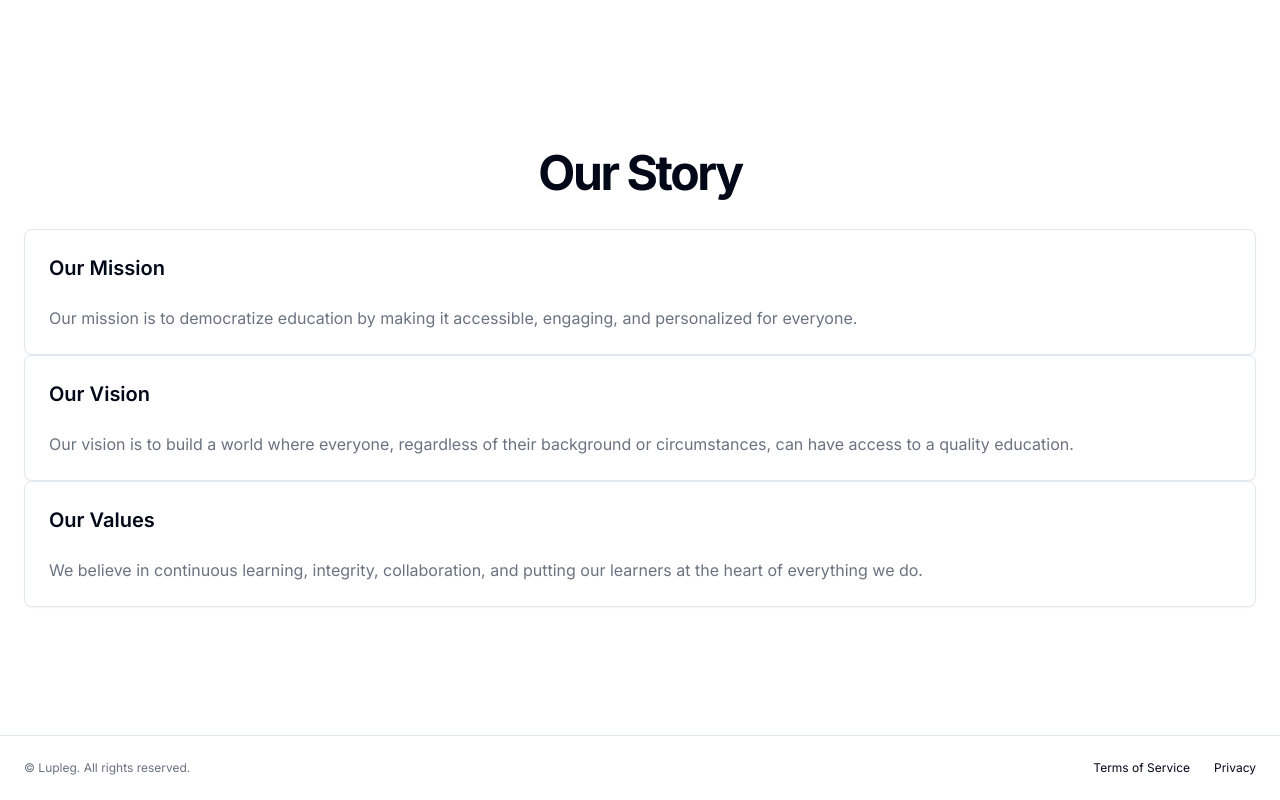
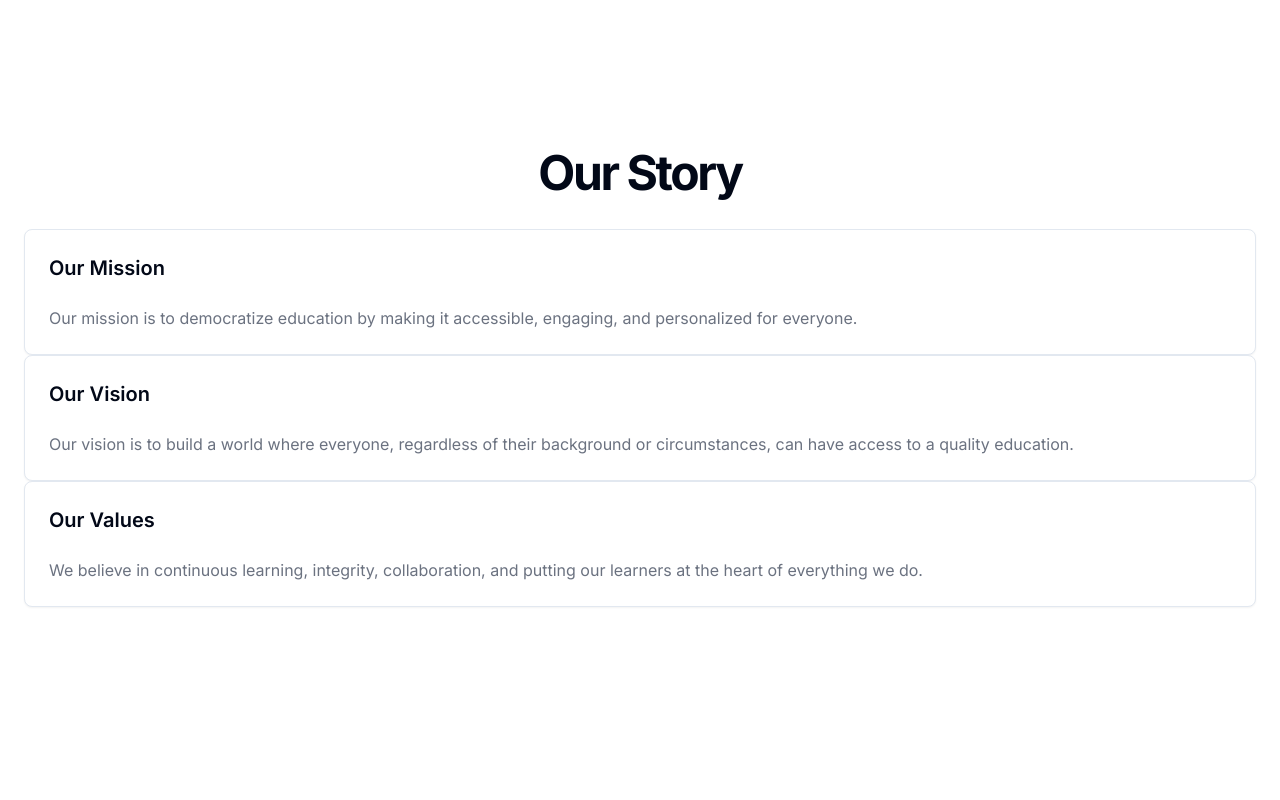
Before and after one commit to Lupleg-dev/React_Tutorials, a Next.js app: page /about_us in a window 1280 px wide. Shown: the part 515-1315 px from the top of the page. After the commit the page ends 1250 px from the top, so only its background shows below. Built offline with nearby package versions, Linux system fonts and the light colour scheme.

Commit message:
removed the footer

```diff
--- a/app/about_us/page.js
+++ b/app/about_us/page.js
@@ -86,17 +86,6 @@
           </div>
         </section>
       </main>
-      <footer className="flex flex-col gap-2 sm:flex-row py-6 w-full shrink-0 items-center px-4 md:px-6 border-t">
-        <p className="text-xs text-gray-500 dark:text-gray-400">© Lupleg. All rights reserved.</p>
-        <nav className="sm:ml-auto flex gap-4 sm:gap-6">
-          <Link className="text-xs hover:underline underline-offset-4" href="#">
-            Terms of Service
-          </Link>
-          <Link className="text-xs hover:underline underline-offset-4" href="#">
-            Privacy
-          </Link>
-        </nav>
-      </footer>
     </div>
   )
 }
--- a/app/features/page.js
+++ b/app/features/page.js
@@ -79,17 +79,6 @@
           </div>
         </section>
       </main>
-      <footer className="flex flex-col gap-2 sm:flex-row py-6 w-full shrink-0 items-center px-4 md:px-6 border-t">
-        <p className="text-xs text-gray-500 dark:text-gray-400">© Lupleg. All rights reserved.</p>
-        <nav className="sm:ml-auto flex gap-4 sm:gap-6">
-          <Link className="text-xs hover:underline underline-offset-4" href="#">
-            Terms of Service
-          </Link>
-          <Link className="text-xs hover:underline underline-offset-4" href="#">
-            Privacy
-          </Link>
-        </nav>
-      </footer>
     </div>
   )
 }
```
